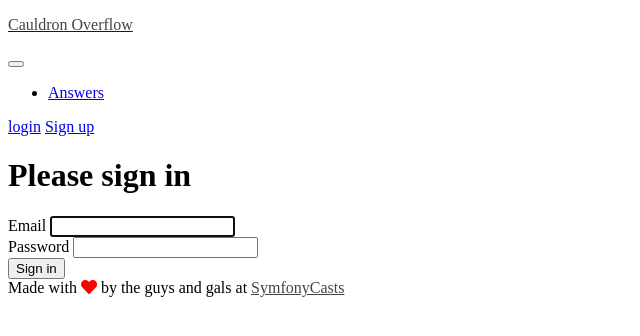
After one commit to mrbahadoor/symfony5-security, a Symfony app: template templates/security/login.html.twig in a window 1280 px wide. The commit adds this page. Shown: the top 336 px of the page, without its empty margins (0-640 px from the left). Run offline with Twig, Linux system fonts and the light colour scheme; the template is opened without the code that fills it, so the values that code supplies are empty; some libraries are stand-ins or nearby versions.

Commit message:
4: Create login form

```diff
--- a/templates/base.html.twig
+++ b/templates/base.html.twig
@@ -30,7 +30,7 @@
                             <a class="nav-link" href="{{ path('app_popular_answers') }}">Answers</a>
                         </li>
                     </ul>
-
+                    <a class="nav-link text-black" href="{{ path('app_login') }}" class="btn btn-dark">login</a>
                     <a href="#" class="btn btn-dark">Sign up</a>
                 </div>
             </div>
--- /dev/null
+++ b/templates/security/login.html.twig
@@ -0,0 +1,30 @@
+{% extends 'base.html.twig' %}
+
+{% block title %}Log In!{% endblock %}
+
+{% block body %}
+<div class="container">
+    <div class="row">
+        <div class="login-form bg-light mt-4 p-4">
+            <form method="post" class="row g-3">
+                <h1 class="h3 mb-3 font-weight-normal">Please sign in</h1>
+
+                <div class="col-12">
+                    <label for="inputEmail">Email</label>
+                    <input type="email" name="email" id="inputEmail" class="form-control" required autofocus>
+                </div>
+                <div class="col-12">
+                    <label for="inputPassword">Password</label>
+                    <input type="password" name="password" id="inputPassword" class="form-control" required>
+                </div>
+
+                <div class="col-12">
+                    <button class="btn btn-lg btn-primary float-end" type="submit">
+                        Sign in
+                    </button>
+                </div>
+            </form>
+        </div>
+    </div>
+</div>
+{% endblock %}
```
Also changed, not shown: src/Controller/SecurityController.php (added, +18 -0 lines).
